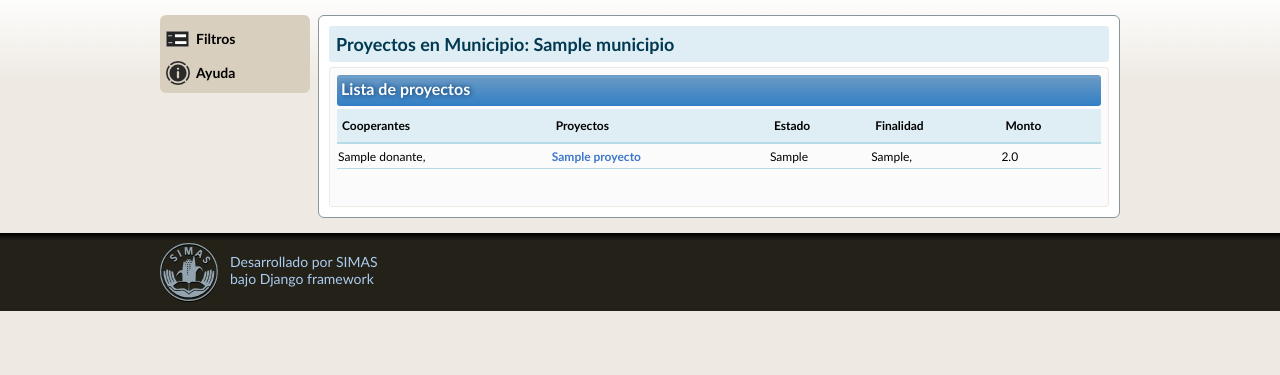
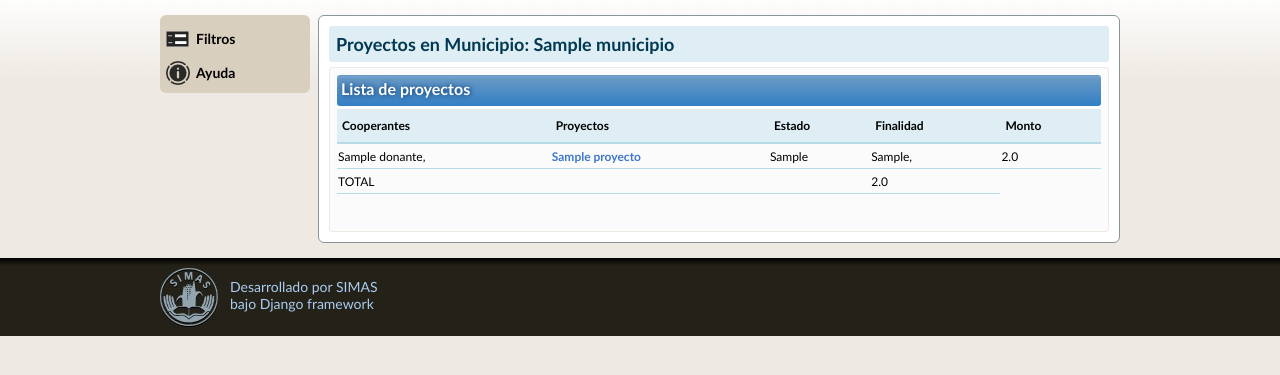
Before and after one commit to fitoria/aguasan, a Django app: page /proyectos/municipio/1/ in a window 1280 px wide. Shown: the part 109-484 px from the top of the page. Run offline with Django 3.2, Linux system fonts and the light colour scheme; tables that the repository leaves empty hold one stand-in row (values such as "Sample post"); parts of the project's set-up code (start-up, migrations or seed data) failed here and were passed over.

Commit message:
fixing mas totales y calculos por municipio y departamento

```diff
--- a/aguasan/mapeo/views.py
+++ b/aguasan/mapeo/views.py
@@ -561,20 +561,28 @@ def proyectos_municipio(request, id_municipio):
     '''listado de proyectos por municipio'''
     _proyectos_municipio = ProyectoMunicipio.objects.filter(municipio__id = id_municipio)
     proyectos = []
+    monto_total = 0
     for proyecto_municipio in _proyectos_municipio:
         proyectos.append(proyecto_municipio.proyecto.proyecto)
+        monto_total += proyecto_municipio.proyecto.proyecto.monto_total()
     municipio=Municipio.objects.get(id=id_municipio)
-    return render_to_response('mapeo/proyectos_municipio.html', {'proyectos':proyectos,'municipio':municipio},
+    return render_to_response('mapeo/proyectos_municipio.html',
+                              {'proyectos':proyectos, 'monto_total': monto_total,
+                               'municipio':municipio},
                               context_instance=RequestContext(request))
 
 def proyectos_departamento(request, id_departamento):
     '''listado de proyectos por departamento'''
     _proyectos_dept = ProyectoDepartamento.objects.filter(departamento__id = id_departamento)
     proyectos = []
+    monto_total = 0
     for proyecto_departamento in _proyectos_dept:
         proyectos.append(proyecto_departamento.proyecto)
+        monto_total+= proyecto_departamento.proyecto.monto_total()
     departamento=Departamento.objects.get(id=id_departamento)
-    return render_to_response('mapeo/proyectos_departamento.html', {'proyectos':proyectos,'departamento':departamento},
+    return render_to_response('mapeo/proyectos_departamento.html',
+                              {'proyectos':proyectos, 'monto_total': monto_total,
+                               'departamento':departamento},
                               context_instance=RequestContext(request))
 
 def proyectos_donante(request, id_donante):
--- a/aguasan/templates/mapeo/proyectos_departamento.html
+++ b/aguasan/templates/mapeo/proyectos_departamento.html
@@ -40,8 +40,11 @@
                                     </td>
                                     <td>{{proyecto.monto_total}}</td>
                                 </tr>
-
                                 {%endfor%}
+                                <tr>
+                                    <td colspan="3">TOTAL</td>
+                                    <td>{{monto_total}}</td>
+                                </tr>
                              </table>
 <br><br>
 
--- a/aguasan/templates/mapeo/proyectos_municipio.html
+++ b/aguasan/templates/mapeo/proyectos_municipio.html
@@ -37,8 +37,11 @@
                                     </td>
                                     <td>{{proyecto.monto_total}}</td>
                                 </tr>
-
                                 {%endfor%}
+                                <tr>
+                                    <td colspan="3">TOTAL</td>
+                                    <td>{{monto_total}}</td>
+                                </tr>
                              </table>
 <br><br>
 
```
